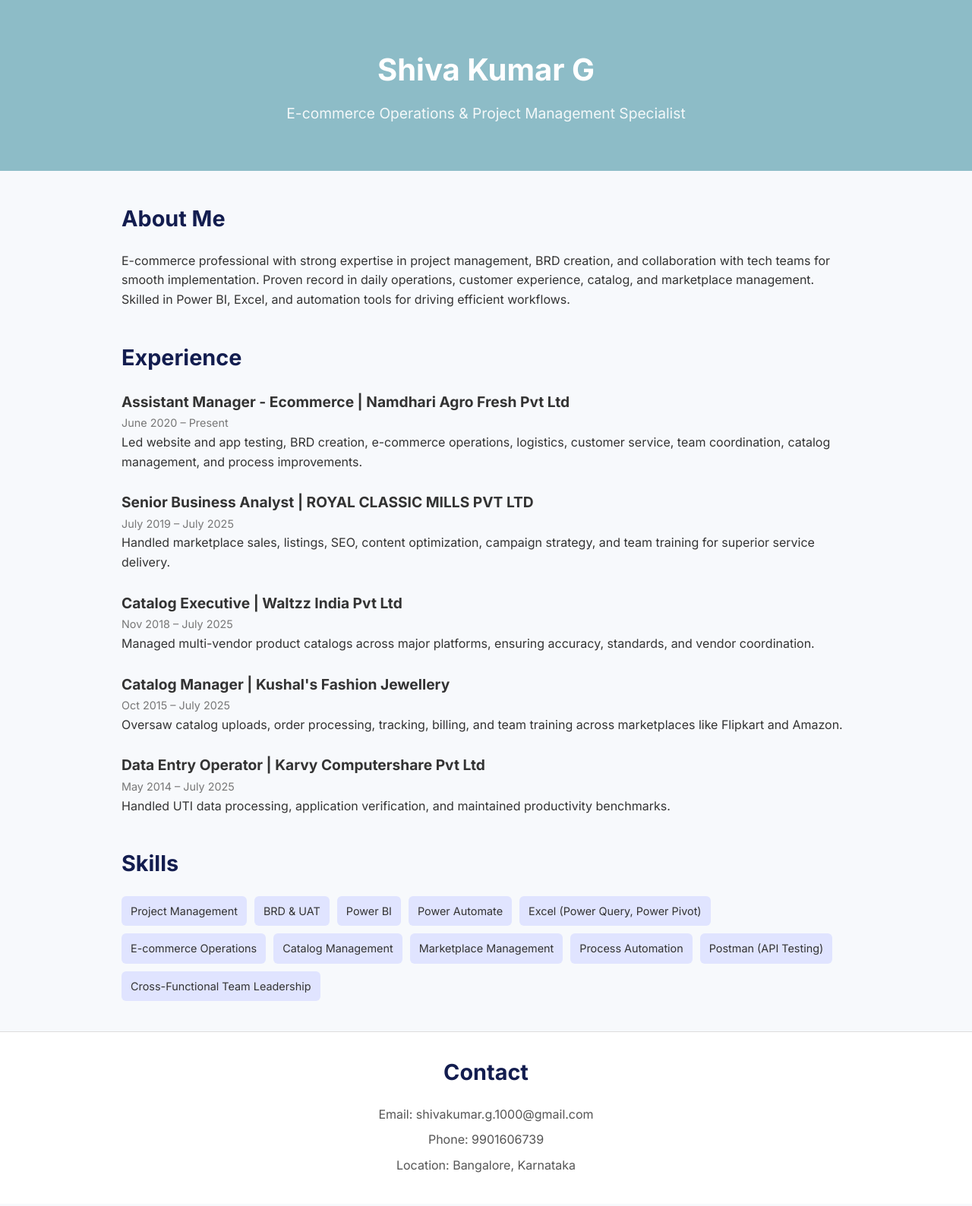
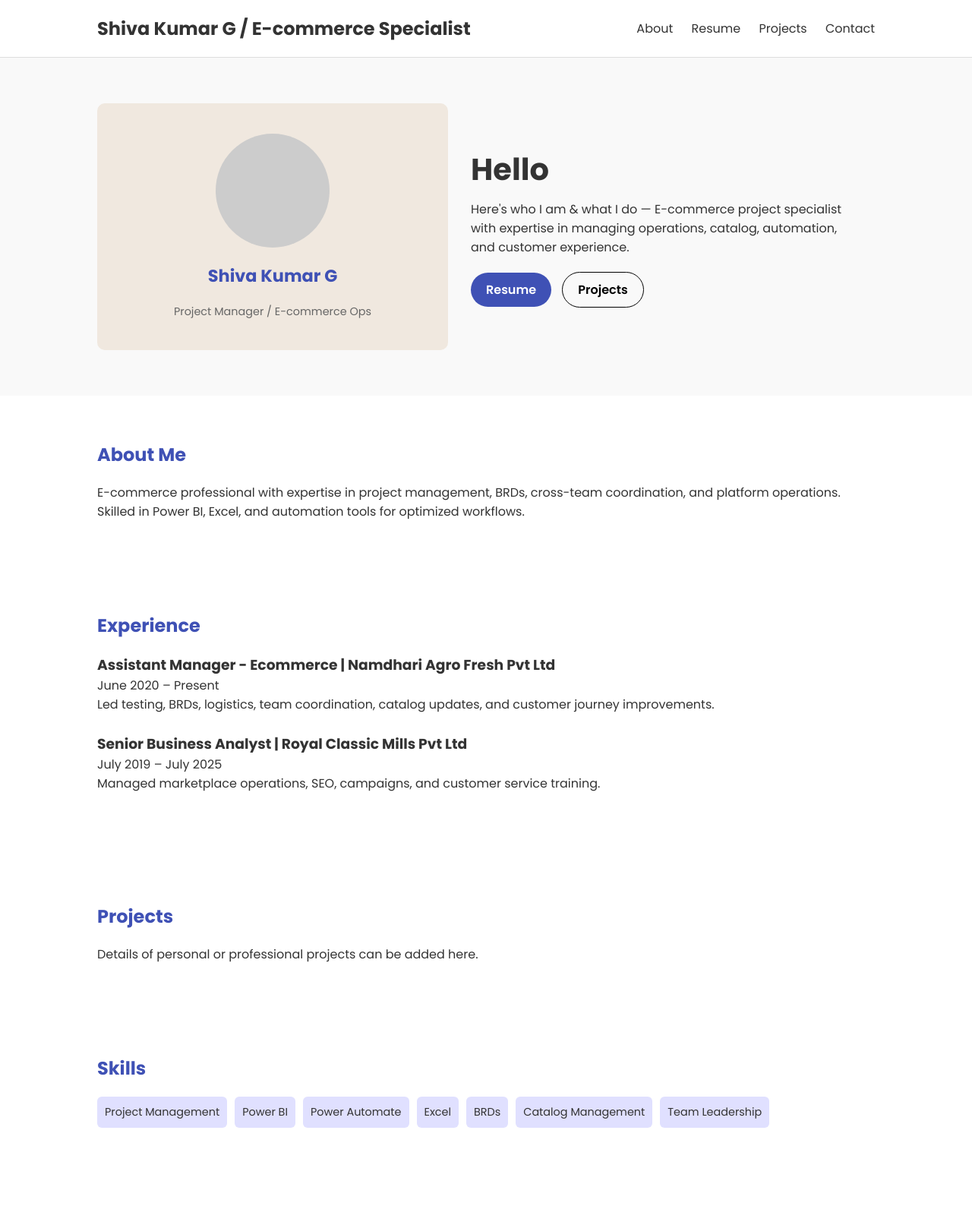
Before and after one commit to creativeshiva/shiva-portfolio, a plain HTML site: page index.html in a window 1280 px wide. Shown: the top 1588 px of the page at 76% size. Drawn offline with Linux system fonts and the light colour scheme.

Commit message:
Update index.html
version 1.1

```diff
--- a/index.html
+++ b/index.html
@@ -1,144 +1,208 @@
 <!DOCTYPE html>
 <html lang="en">
 <head>
-  <meta charset="UTF-8" />
-  <meta name="viewport" content="width=device-width, initial-scale=1.0" />
-  <title>Shiva Kumar G | E-commerce Portfolio</title>
-  <link href="https://fonts.googleapis.com/css2?family=Inter:wght@400;600;700&display=swap" rel="stylesheet">
+  <meta charset="UTF-8">
+  <meta name="viewport" content="width=device-width, initial-scale=1.0">
+  <title>Shiva Kumar G | Portfolio</title>
+  <link href="https://fonts.googleapis.com/css2?family=Poppins:wght@400;600;700&display=swap" rel="stylesheet">
   <style>
     * {
       margin: 0;
       padding: 0;
       box-sizing: border-box;
-      font-family: 'Inter', sans-serif;
     }
     body {
-      background: #f7f9fc;
+      font-family: 'Poppins', sans-serif;
+      background: #ffffff;
       color: #333;
-      line-height: 1.6;
     }
     header {
-      background: linear-gradient(135deg, #8DBCC7, #8DBCC7);
-      color: #fff;
-      padding: 60px 20px;
-      text-align: center;
+      display: flex;
+      justify-content: space-between;
+      align-items: center;
+      padding: 20px 10%;
+      border-bottom: 1px solid #ddd;
     }
     header h1 {
+      font-size: 1.5rem;
+    }
+    nav a {
+      margin-left: 20px;
+      text-decoration: none;
+      color: #333;
+      font-weight: 500;
+    }
+    nav a:hover {
+      color: #3f51b5;
+    }
+    .hero {
+      display: flex;
+      flex-wrap: wrap;
+      align-items: center;
+      justify-content: center;
+      padding: 60px 10%;
+      background: #f9f9f9;
+    }
+    .hero .profile {
+      flex: 1 1 300px;
+      text-align: center;
+      background: #f0e8df;
+      padding: 40px;
+      border-radius: 10px;
+    }
+    .hero .profile h2 {
+      margin-top: 20px;
+      font-size: 1.4rem;
+    }
+    .hero .profile p {
+      color: #666;
+      font-size: 0.9rem;
+    }
+    .hero .content {
+      flex: 1 1 400px;
+      padding: 30px;
+    }
+    .hero .content h1 {
       font-size: 2.5rem;
       margin-bottom: 10px;
     }
-    header p {
-      font-size: 1.2rem;
-      opacity: 0.9;
+    .hero .content p {
+      font-size: 1rem;
+      margin-bottom: 20px;
     }
-    section {
-      max-width: 1000px;
-      margin: 40px auto;
-      padding: 0 20px;
+    .buttons a {
+      display: inline-block;
+      margin-right: 10px;
+      padding: 10px 20px;
+      border-radius: 25px;
+      text-decoration: none;
+      font-weight: 600;
+    }
+    .buttons .btn-primary {
+      background: #3f51b5;
+      color: #fff;
+    }
+    .buttons .btn-secondary {
+      border: 1px solid #000;
+      color: #000;
+    }
+    .section {
+      padding: 60px 10%;
     }
     h2 {
-      font-size: 1.8rem;
-      color: #131D4F;
+      color: #3f51b5;
       margin-bottom: 20px;
     }
     .job {
       margin-bottom: 25px;
     }
-    .job h3 {
-      font-size: 1.2rem;
-      color: #333;
-    }
-    .job span {
-      font-size: 0.9rem;
-      color: #777;
-    }
-    ul.skills {
-      list-style: none;
+    .skills {
       display: flex;
       flex-wrap: wrap;
       gap: 10px;
     }
-    ul.skills li {
-      background: #e0e4ff;
-      color: #333;
-      padding: 8px 12px;
+    .skills span {
+      background: #e0e0ff;
+      padding: 10px;
       border-radius: 6px;
       font-size: 0.9rem;
     }
-    .contact {
-      background: #fff;
-      border-top: 1px solid #ddd;
-      padding: 30px 20px;
+    footer {
+      background: #f5f5f5;
       text-align: center;
+      padding: 20px;
+      font-size: 0.9rem;
+      color: #666;
     }
-    .contact p {
-      margin: 8px 0;
-      color: #555;
+    @media (max-width: 768px) {
+      .hero {
+        flex-direction: column;
+        padding: 30px 5%;
+      }
+      header {
+        flex-direction: column;
+        align-items: flex-start;
+      }
+      nav {
+        margin-top: 10px;
+      }
     }
   </style>
 </head>
 <body>
   <header>
-    <h1>Shiva Kumar G</h1>
-    <p>E-commerce Operations & Project Management Specialist</p>
+    <h1>Shiva Kumar G / E-commerce Specialist</h1>
+    <nav>
+      <a href="#about">About</a>
+      <a href="#experience">Resume</a>
+      <a href="#projects">Projects</a>
+      <a href="#contact">Contact</a>
+    </nav>
   </header>
 
-  <section>
-    <h2>About Me</h2>
-    <p>E-commerce professional with strong expertise in project management, BRD creation, and collaboration with tech teams for smooth implementation. Proven record in daily operations, customer experience, catalog, and marketplace management. Skilled in Power BI, Excel, and automation tools for driving efficient workflows.</p>
+  <section class="hero">
+    <div class="profile">
+      <div style="width: 150px; height: 150px; margin: auto; background: #ccc; border-radius: 50%;"></div>
+      <h2>Shiva Kumar G</h2>
+      <p>Project Manager / E-commerce Ops</p>
+    </div>
+    <div class="content">
+      <h1>Hello</h1>
+      <p>Here's who I am & what I do — E-commerce project specialist with expertise in managing operations, catalog, automation, and customer experience.</p>
+      <div class="buttons">
+        <a href="#experience" class="btn-primary">Resume</a>
+        <a href="#projects" class="btn-secondary">Projects</a>
+      </div>
+    </div>
   </section>
 
-  <section>
+  <section class="section" id="about">
+    <h2>About Me</h2>
+    <p>E-commerce professional with expertise in project management, BRDs, cross-team coordination, and platform operations. Skilled in Power BI, Excel, and automation tools for optimized workflows.</p>
+  </section>
+
+  <section class="section" id="experience">
     <h2>Experience</h2>
     <div class="job">
       <h3>Assistant Manager - Ecommerce | Namdhari Agro Fresh Pvt Ltd</h3>
-      <span>June 2020 – Present</span>
-      <p>Led website and app testing, BRD creation, e-commerce operations, logistics, customer service, team coordination, catalog management, and process improvements.</p>
+      <p>June 2020 – Present</p>
+      <p>Led testing, BRDs, logistics, team coordination, catalog updates, and customer journey improvements.</p>
     </div>
     <div class="job">
-      <h3>Senior Business Analyst | ROYAL CLASSIC MILLS PVT LTD</h3>
-      <span>July 2019 – July 2025</span>
-      <p>Handled marketplace sales, listings, SEO, content optimization, campaign strategy, and team training for superior service delivery.</p>
+      <h3>Senior Business Analyst | Royal Classic Mills Pvt Ltd</h3>
+      <p>July 2019 – July 2025</p>
+      <p>Managed marketplace operations, SEO, campaigns, and customer service training.</p>
     </div>
-    <div class="job">
-      <h3>Catalog Executive | Waltzz India Pvt Ltd</h3>
-      <span>Nov 2018 – July 2025</span>
-      <p>Managed multi-vendor product catalogs across major platforms, ensuring accuracy, standards, and vendor coordination.</p>
-    </div>
-    <div class="job">
-      <h3>Catalog Manager | Kushal's Fashion Jewellery</h3>
-      <span>Oct 2015 – July 2025</span>
-      <p>Oversaw catalog uploads, order processing, tracking, billing, and team training across marketplaces like Flipkart and Amazon.</p>
-    </div>
-    <div class="job">
-      <h3>Data Entry Operator | Karvy Computershare Pvt Ltd</h3>
-      <span>May 2014 – July 2025</span>
-      <p>Handled UTI data processing, application verification, and maintained productivity benchmarks.</p>
+    <!-- Additional jobs can go here -->
+  </section>
+
+  <section class="section" id="projects">
+    <h2>Projects</h2>
+    <p>Details of personal or professional projects can be added here.</p>
+  </section>
+
+  <section class="section">
+    <h2>Skills</h2>
+    <div class="skills">
+      <span>Project Management</span>
+      <span>Power BI</span>
+      <span>Power Automate</span>
+      <span>Excel</span>
+      <span>BRDs</span>
+      <span>Catalog Management</span>
+      <span>Team Leadership</span>
     </div>
   </section>
 
-  <section>
-    <h2>Skills</h2>
-    <ul class="skills">
-      <li>Project Management</li>
-      <li>BRD & UAT</li>
-      <li>Power BI</li>
-      <li>Power Automate</li>
-      <li>Excel (Power Query, Power Pivot)</li>
-      <li>E-commerce Operations</li>
-      <li>Catalog Management</li>
-      <li>Marketplace Management</li>
-      <li>Process Automation</li>
-      <li>Postman (API Testing)</li>
-      <li>Cross-Functional Team Leadership</li>
-    </ul>
-  </section>
-
-  <div class="contact">
+  <section class="section" id="contact">
     <h2>Contact</h2>
     <p>Email: shivakumar.g.1000@gmail.com</p>
     <p>Phone: 9901606739</p>
     <p>Location: Bangalore, Karnataka</p>
-  </div>
+  </section>
+
+  <footer>
+    &copy; 2025 Shiva Kumar G | All Rights Reserved
+  </footer>
 </body>
 </html>
```
